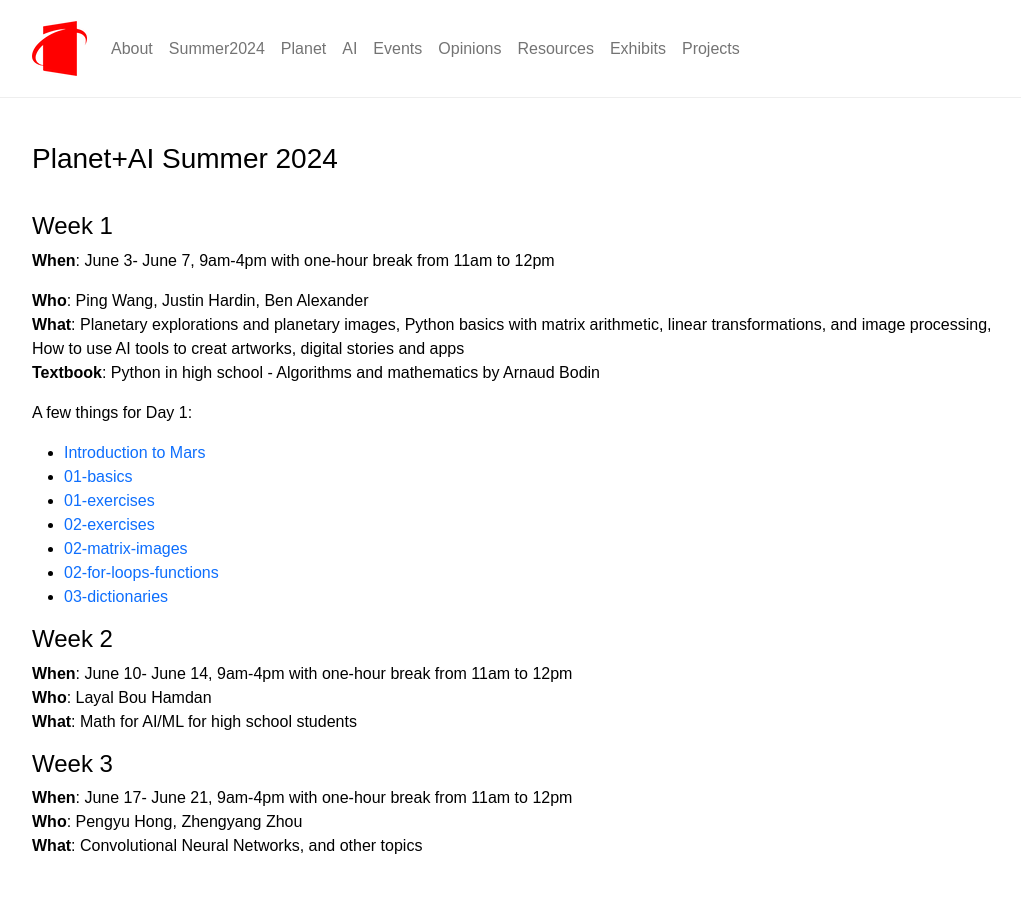
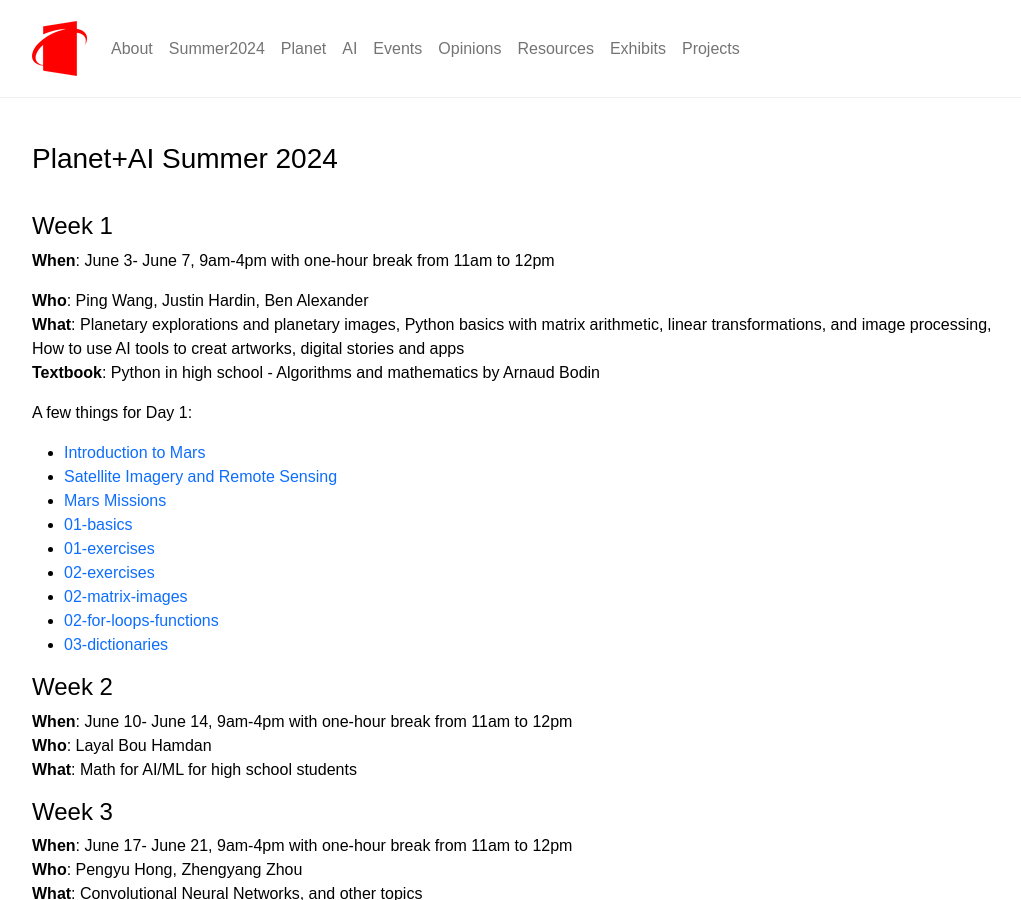
Before and after one commit to planet-ai-2023/planet-ai-2023.github.io, a Jekyll site: the page built from _posts/2024-6-01-summer-2024.md, in a window 1280 px wide and 900 px high. Shown: the whole window, without its empty margins (120-1141 px from the left). Built offline with Jekyll 4.4.1, drawn with Linux system fonts in a browser that asks for light colours.

Commit message:
Add files via upload

```diff
--- a/_posts/2024-6-01-summer-2024.md
+++ b/_posts/2024-6-01-summer-2024.md
@@ -17,6 +17,8 @@ tags: [ AI, tutorials, resources, summer2024 ]
 A few things for Day 1:
 
 - [Introduction to Mars](https://docs.google.com/presentation/d/16N0taMZJaeUL_abBs8yafYxmXuTPiCcR/edit?usp=sharing&ouid=113200546422009820244&rtpof=true&sd=true){:target="_blank"}
+- [Satellite Imagery and Remote Sensing](https://docs.google.com/presentation/d/1v8KD4lJMJ2SAg3KCXOlmO_AZm8JFvnzr/edit?usp=sharing&ouid=113200546422009820244&rtpof=true&sd=true){:target="_blank"}
+- [Mars Missions](https://docs.google.com/presentation/d/1uVP53b18kz0o5qgnamVnsCAuvId66VO1/edit?usp=sharing&ouid=113200546422009820244&rtpof=true&sd=true){:target="_blank"}
 - [01-basics](https://gist.github.com/planet-ai-2023/9bf5bb954fc2b7bd81cff2568ae25fcd){:target="_blank"}
 - [01-exercises](https://docs.google.com/document/d/1l-cFjiHUmPhF_p28RDp60_vjjDyfbW5FnJ_qiMNmzzw/edit?usp=sharing){:target="_blank"}
 - [02-exercises](https://drive.google.com/file/d/1Z52po3iWAU3jQh-vscchYn6_GsqiiMrT/view?usp=sharing){:target="_blank"}
```
